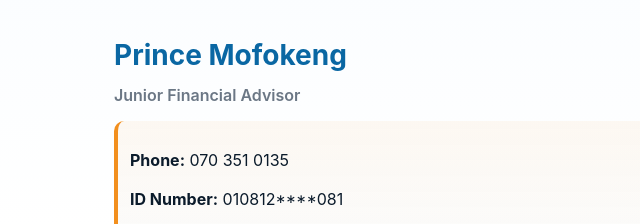
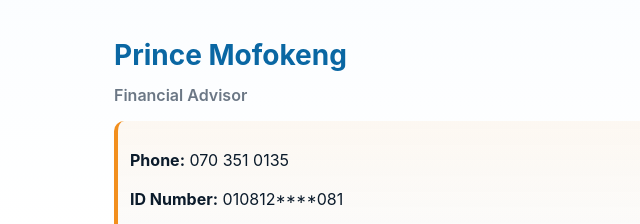
Before and after one commit to princemofokeng/RMA_agent, a plain HTML site: page index.html in a window 1280 px wide. Shown: the part 251-475 px from the top of the page, 0-640 px from the left. Drawn offline with Linux system fonts and the light colour scheme.

Commit message:
Role edited

```diff
--- a/index.html
+++ b/index.html
@@ -66,7 +66,7 @@
     <div class="container hero-grid">
       <div class="hero-left">
         <h1 id="agent-name">Prince Mofokeng</h1>
-        <p class="agent-role">Junior Financial Advisor</p>
+        <p class="agent-role">Financial Advisor</p>
 
         <div class="agent-box">
           <p><strong>Phone:</strong> <span id="agent-box-phone">070 351 0135</span></p>
```
